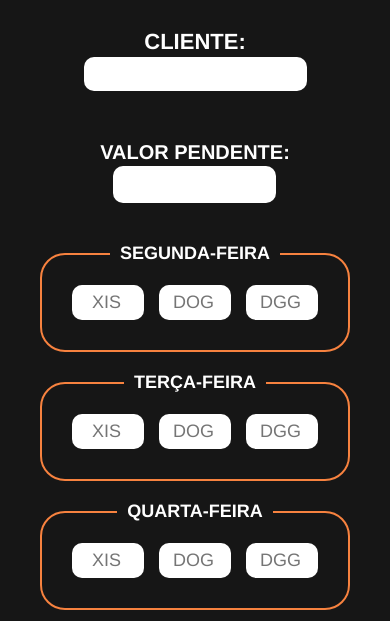
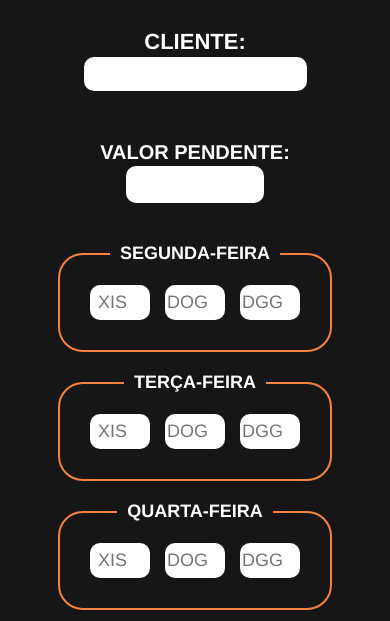
Before and after one commit to eiibrunoferreira/cpcp, a plain HTML site: page index.html in a window 390 px wide. Shown: the part 223-844 px from the top of the page. Drawn offline with Linux system fonts and the light colour scheme.

Commit message:
alterações mediaqueries

```diff
--- a/style.css
+++ b/style.css
@@ -197,3 +197,13 @@ main {
     width: 250px;
   }
 }
+
+@media (max-width: 400px) {
+
+  .pending-amounts input {
+    padding-left: 0px;
+  }
+  .inputs input {
+    padding-left: 0px;
+  }
+}
```
